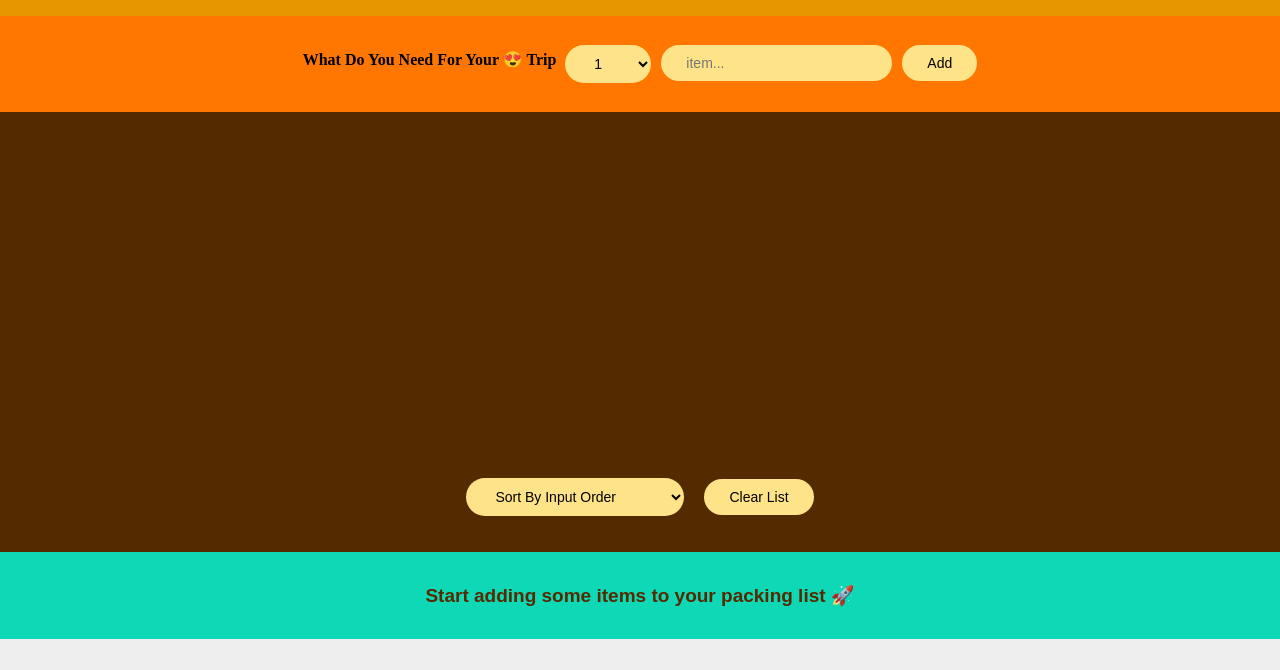
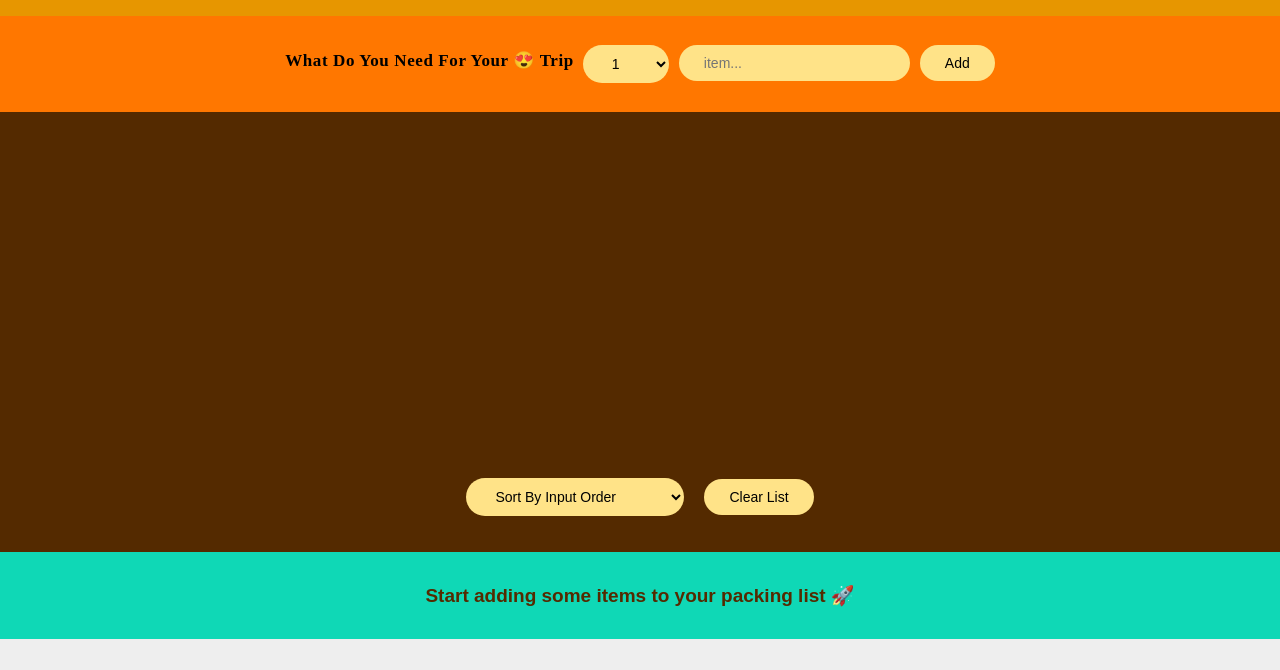
Before and after one commit to Tolpa-999/Travell_App, a React app: page / in a window 1280 px wide. Shown: the part 130-800 px from the top of the page. Built offline with nearby package versions, Linux system fonts and the light colour scheme.

Commit message:
font style in p in container componen

```diff
--- a/src/style.css
+++ b/src/style.css
@@ -34,6 +34,7 @@ header {
     /* align-items: center; */
     justify-content: center;
     font-family: cursive;
+
 }
 .container-nav .second {
     display: flex;
@@ -48,6 +49,8 @@ header {
     font-weight: bold;
     text-align: center;
     margin-top: 5px;
+    letter-spacing: .6px;
+    font-size: 17px;
 }
 select option  {
     background-color: rgb(37, 37, 40);
```
